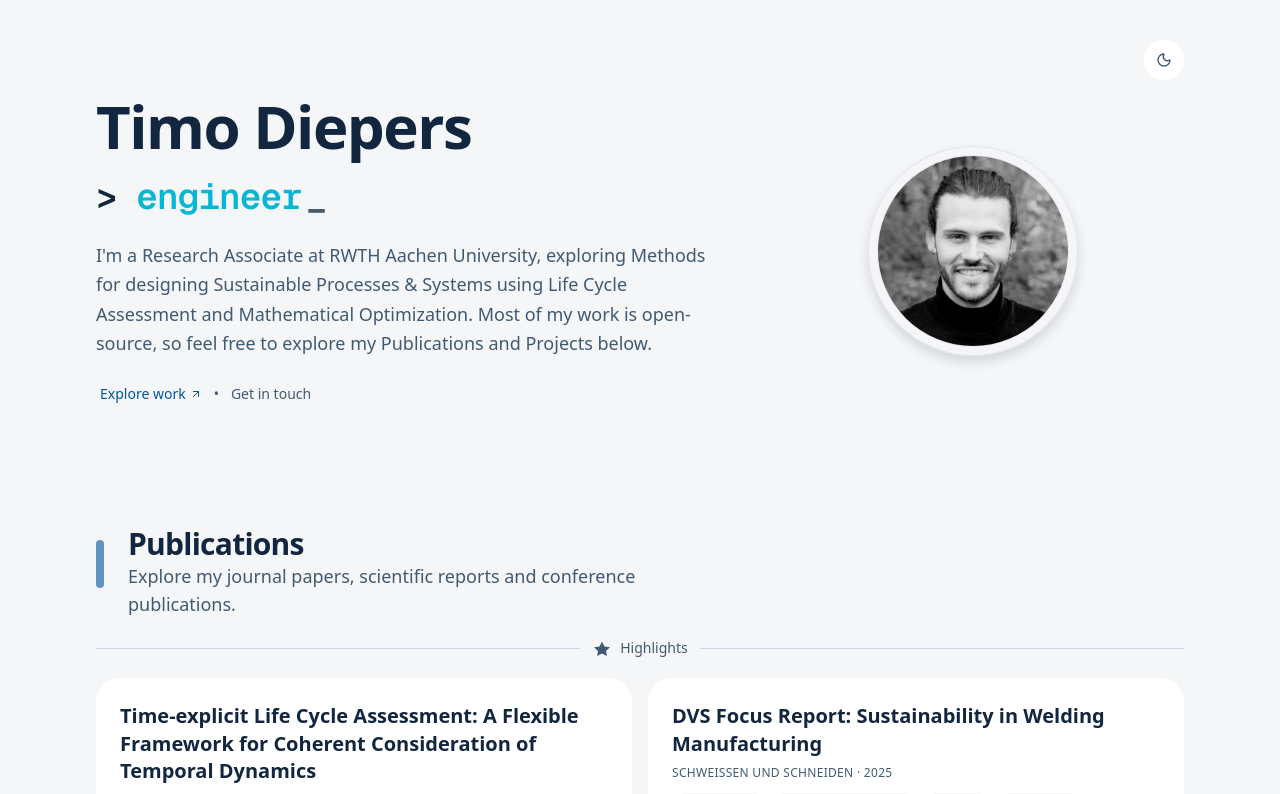
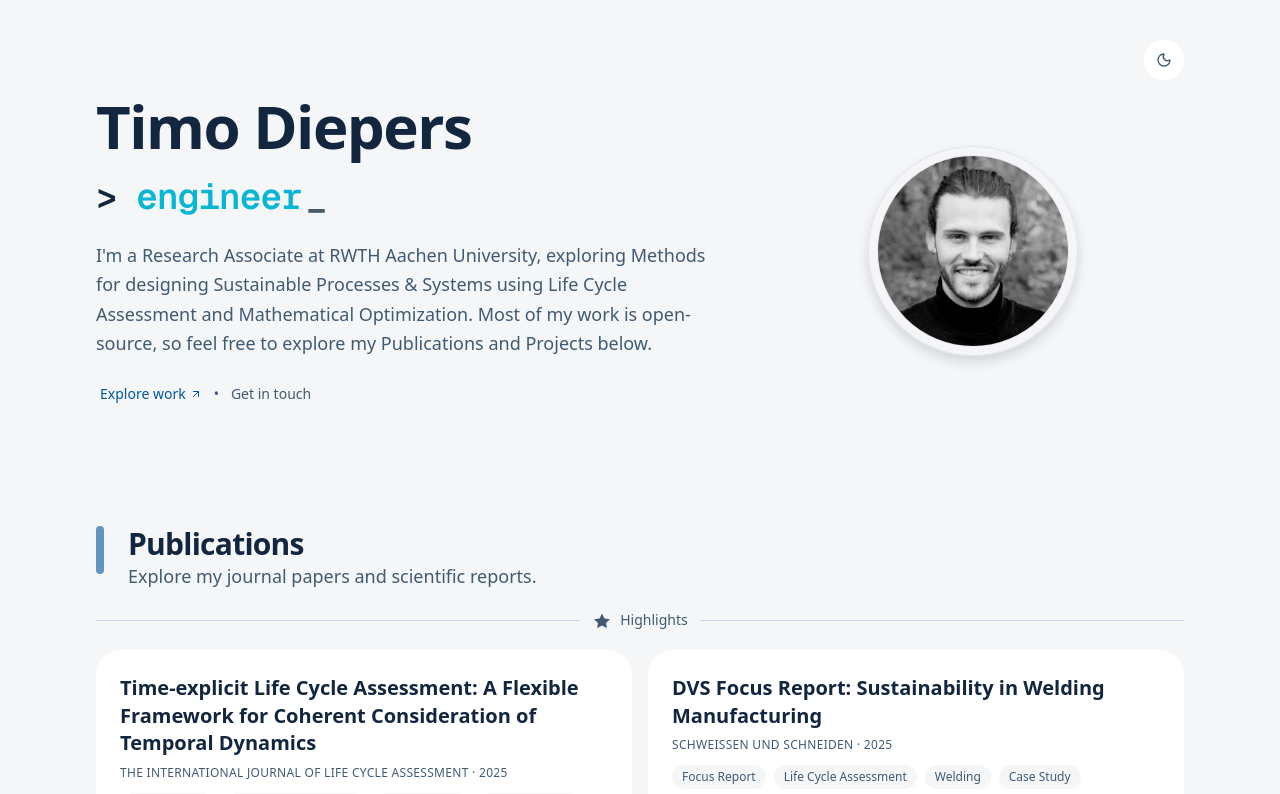
Before and after one commit to TimoDiepers/nextjs-portfolio, a Next.js app: page / in a window 1280 px wide. Shown: the top 794 px of the page. Built offline with nearby package versions, Linux system fonts and the light colour scheme.

Commit message:
update contents

```diff
--- a/app/page.tsx
+++ b/app/page.tsx
@@ -379,7 +379,7 @@ const PersonalSite = () => {
           <FeaturedSection
             id="featured-publications"
             title="Publications"
-            description="Explore my journal papers, scientific reports and conference publications."
+            description="Explore my journal papers and scientific reports."
             items={publications}
             accentClass="bg-chart-1/60"
             isReady={heroReady}
```
